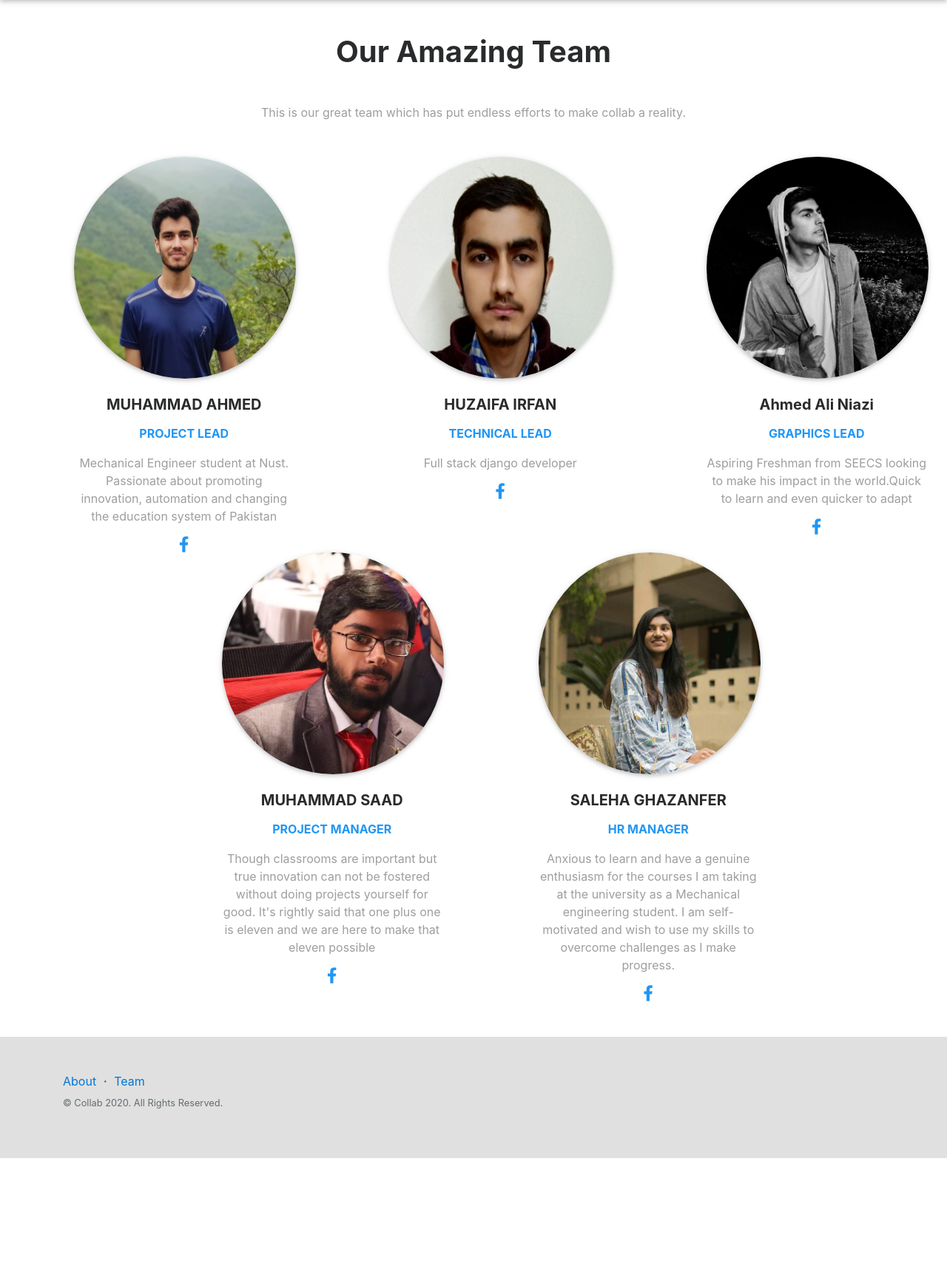
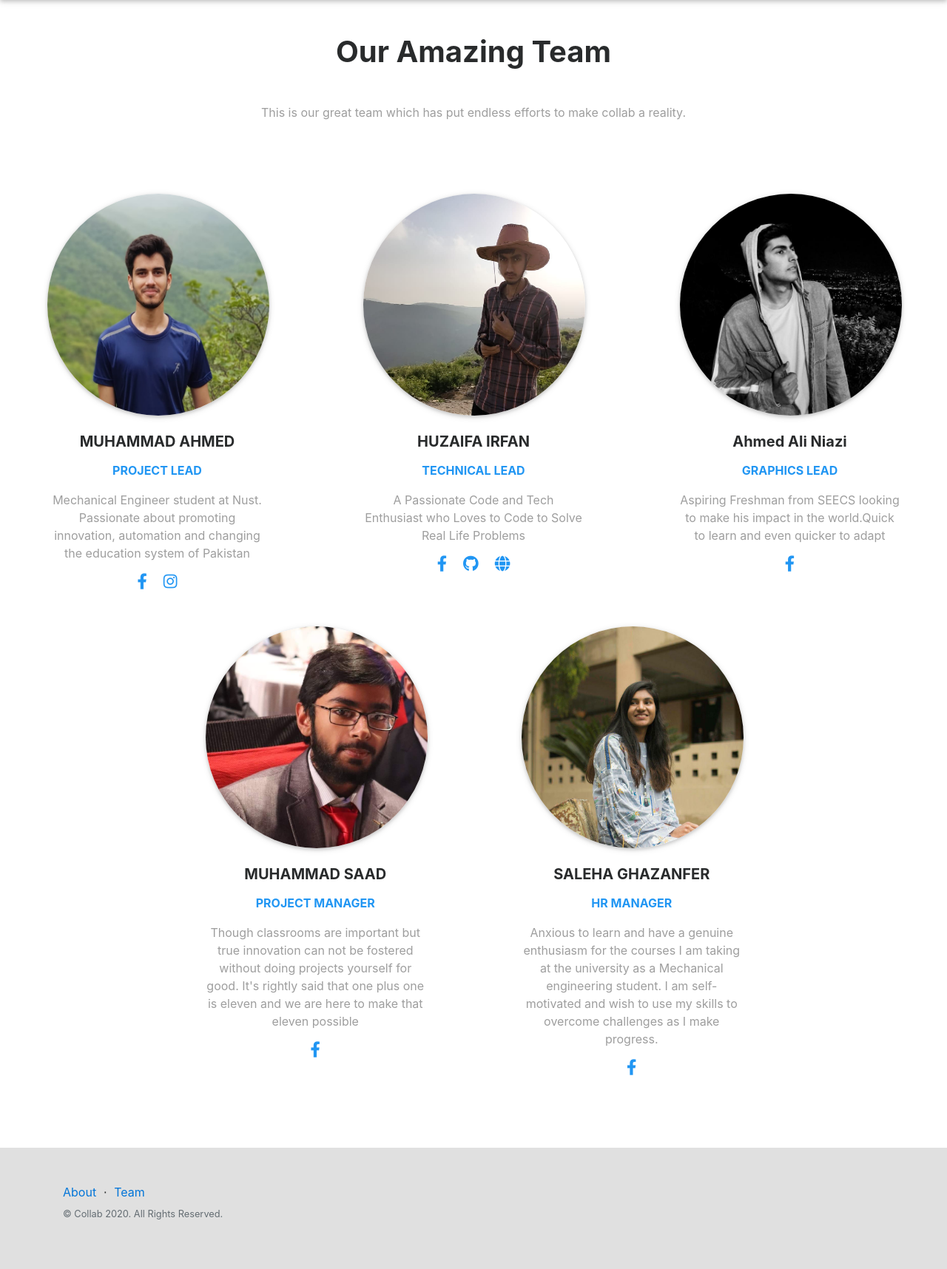
Before and after one commit to HuzaifaIrfan/Collab-Civic-Hackathon-2020, a Django app: page /team in a window 1280 px wide. Shown: the part 83-1799 px from the top of the page at 74% size. Before the commit the page ends 1649 px from the top, so only its background shows below. Run offline with Django 3.2, Linux system fonts and the light colour scheme; parts of the project's set-up code (start-up, migrations or seed data) failed here and were passed over; some libraries are stand-ins or nearby versions.

Commit message:
about us and team

```diff
--- a/allauth/account/profile/views.py
+++ b/allauth/account/profile/views.py
@@ -182,7 +182,7 @@ def add_project(request):
 
                 form.save()
 
-                context['message']={'success':True,'message':f"Project Added {form_data['full_name']} "}
+                context['message']={'success':True,'message':f"Project Added {form_data['full_name']} ",'project'}
 
             except:
 
--- a/templates/Team.html
+++ b/templates/Team.html
@@ -11,18 +11,20 @@
 {% block content %}
 
 
-<section class="team-section text-center my-5">
+<section class=" team-section text-center my-5">
   <!-- Section heading -->
   <h2 class="animate__animated animate__fadeInRight h1-responsive font-weight-bold my-5">Our Amazing Team</h2>
   <!-- Section description -->
   <p class=" animate__animated animate__fadeInRight grey-text w-responsive mx-auto mb-5">This is our great team which has put endless efforts to make collab
   a reality.</p>
 
+
+
   <!-- Grid row -->
-  <div class="row">
+  <div class="justify-content-center row ">
 
     <!-- Grid column -->
-    <div style="margin-left: 100px;" class=" animate__animated animate__fadeInRight col-lg-3 col-md-6 mb-lg-0 mb-5">
+    <div style="margin:50px;" class=" animate__animated animate__fadeInRight col-lg-3 col-md-6 mb-lg-0 mb-5">
       <div class="avatar mx-auto">
         <img style="height: 300px;width: 300px;" src="/static/team/ahmad.jpg" class="rounded-circle z-depth-1"
           alt="Sample avatar">
@@ -39,38 +41,46 @@
         <a class="p-2 fa-lg tw-ic">
           <i class="fab fa-twitter blue-text"> </i>
         </a>
+        {% endcomment %}
         <!-- Instagram -->
-        <a class="p-2 fa-lg ins-ic">
+        <a target='_blank' href='https://www.instagram.com/mahmad.096' class="p-2 fa-lg ins-ic">
           <i class="fab fa-instagram blue-text"> </i>
-        </a> {% endcomment %}
+        </a>
       </ul>
     </div>
     <!-- Grid column -->
 
     <!-- Grid column -->
-    <div style="margin-left: 100px;" class=" animate__animated animate__fadeInRight col-lg-3 col-md-6 mb-lg-0 mb-5">
+    <div style="margin:50px;" class=" animate__animated animate__fadeInRight col-lg-3 col-md-6 mb-lg-0 mb-5">
       <div class="avatar mx-auto">
         <img style="height: 300px; width: 300px;" src="/static/team/huzaifa.jpg" class="rounded-circle z-depth-1"
           alt="Sample avatar">
       </div>
       <h5 class="font-weight-bold mt-4 mb-3">HUZAIFA IRFAN</h5>
       <p class="text-uppercase blue-text"><strong>Technical Lead</strong></p>
-      <p class="grey-text">Full stack django developer</p>
+      <p class="grey-text">A Passionate Code and Tech Enthusiast who Loves to Code to Solve Real Life Problems</p>
       <ul class="list-unstyled mb-0">
         <!-- Facebook -->
         <a target='_blank' href='https://www.facebook.com/huzaifairfan2001/' class="p-2 fa-lg fb-ic">
           <i class="fab fa-facebook-f blue-text"> </i>
         </a>
-        <!-- Instagram -->
-        {% comment %} <a class="p-2 fa-lg ins-ic">
-          <i class="fab fa-instagram blue-text"> </i>
-        </a> {% endcomment %}
+
+   <!-- Github -->
+        <a target='_blank' href='https://github.com/HuzaifaIrfan' class="p-2 fa-lg ins-ic">
+          <i class="fab fa-github blue-text"> </i>
+        </a>
+
+           <!-- Github -->
+        <a target='_blank' href='http://huzaifairfan.com/' class="p-2 fa-lg ins-ic">
+
+          <i class="fas fa-globe blue-text"></i>
+        </a>
       </ul>
     </div>
     <!-- Grid column -->
 
     <!-- Grid column -->
-    <div style="margin-left: 100px;" class=" animate__animated animate__fadeInRight col-lg-3 col-md-6 mb-md-0 mb-5">
+    <div style="margin:50px;" class=" animate__animated animate__fadeInRight col-lg-3 col-md-6 mb-md-0 mb-5">
       <div class="avatar mx-auto">
         <img style="height: 300px;width: 300px;" src="/static/team/ahmedali.jpg" class="rounded-circle z-depth-1"
           alt="Sample avatar">
@@ -95,8 +105,11 @@
     </div>
     <!-- Grid column -->
 
+
+
+
     <!-- Grid column -->
-    <div style="margin-left: 300px;" class=" animate__animated animate__fadeInRight col-lg-3 col-md-6">
+    <div style="margin:50px;" class=" animate__animated animate__fadeInRight col-lg-3 col-md-6">
       <div class="avatar mx-auto">
         <img style="height: 300px;width: 300px;" src="/static/team/saad.jpg" class="rounded-circle z-depth-1"
           alt="Sample avatar">
@@ -109,14 +122,11 @@
         <a target='_blank' href='https://www.facebook.com/profile.php?id=100018202804637' class="p-2 fa-lg fb-ic">
           <i class="fab fa-facebook-f blue-text"> </i>
         </a>
-        {% comment %} <!-- Github -->
-        <a class="p-2 fa-lg ins-ic">
-          <i class="fab fa-github blue-text"> </i>
-        </a> {% endcomment %}
+
       </ul>
     </div>
     <!-- Grid column -->
-    <div style="margin-left: 100px;" class=" animate__animated animate__fadeInRight col-lg-3 col-md-6">
+    <div style="margin:50px;" class=" animate__animated animate__fadeInRight col-lg-3 col-md-6">
       <div class="avatar mx-auto">
         <img style="height: 300px; width: 300px;" src="/static/team/saleha.jpg" class="rounded-circle z-depth-1"
           alt="Sample avatar">
```
Also changed, not shown: static/css/styles2.css (+39 -0 lines), templates/About.html (+15 -5 lines), static/team/huzaifa.jpg, 1 other file.
